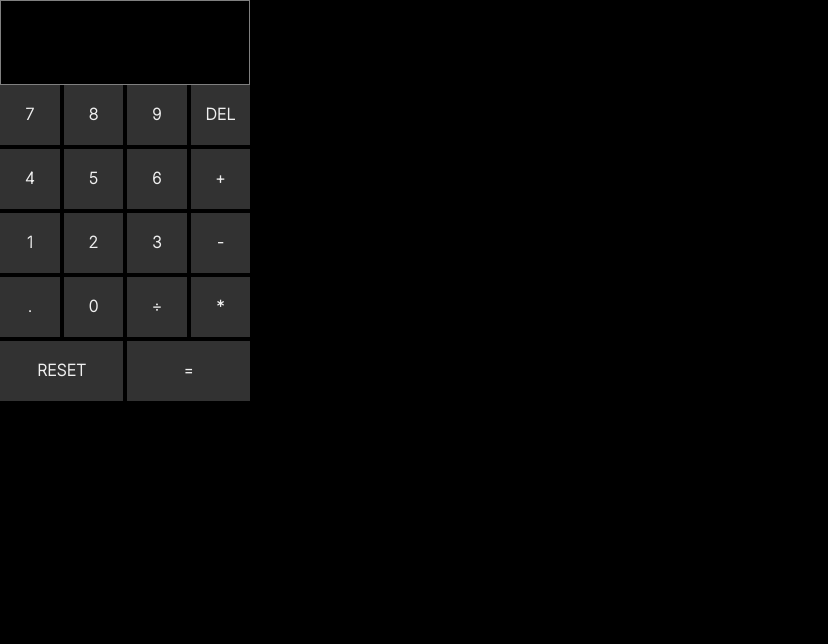
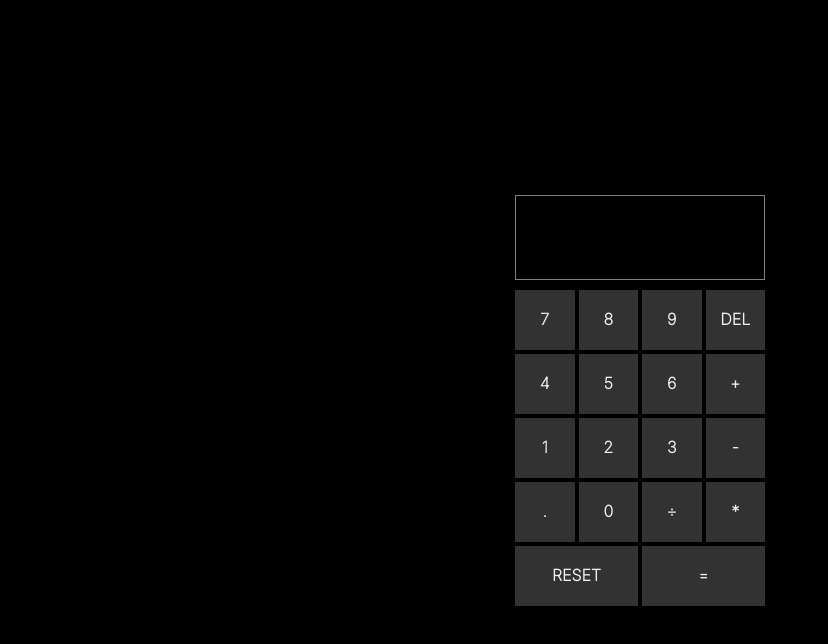
Before and after one commit to asbhogal/React-Calculator, a React (Vite) app: page / in a window 1280 px wide. Shown: the top 644 px of the page, without its empty margins (0-828 px from the left). Built offline with nearby package versions, Linux system fonts and the light colour scheme.

Commit message:
changes to functional components - resolved useRef issue

```diff
--- a/chakra.config.js
+++ b/chakra.config.js
@@ -56,7 +56,7 @@ const theme = extendTheme({
       },
     },
   },
-  styles: {
+  /* styles: {
     global: {
       body: {
         variants: {
@@ -72,7 +72,7 @@ const theme = extendTheme({
         },
       },
     },
-  },
+  }, */
 });
 
 export default theme;
--- a/src/components/Calculator.jsx
+++ b/src/components/Calculator.jsx
@@ -1,4 +1,4 @@
-import { Box, Button, Text, Flex, SimpleGrid } from "@chakra-ui/react";
+import { Button, Flex, SimpleGrid } from "@chakra-ui/react";
 import {
   FlexWithVariant,
   BoxWithVariant,
@@ -36,8 +36,14 @@ function Calculator() {
 
   return (
     <BoxWithVariant variant="theme-1">
-      <FlexWithVariant variant="theme-1" justifyContent="center" h="100vh">
+      <FlexWithVariant
+        variant="theme-1"
+        display="flex"
+        justifyContent="center"
+        h="100vh"
+      >
         <FlexWithVariant
+          display="flex"
           flexDirection="column"
           justifyContent="center"
           gap="10px"
@@ -45,6 +51,7 @@ function Calculator() {
           variant="theme-1"
         >
           <Flex
+            display="flex"
             flexDirection="column"
             justifyContent="space-between"
             alignItems="flex-end"
--- a/src/components/customComponents.jsx
+++ b/src/components/customComponents.jsx
@@ -1,3 +1,4 @@
+import React from "react";
 import { useStyleConfig, Box, Button, Flex, Text } from "@chakra-ui/react";
 import PropTypes from "prop-types";
 
@@ -16,10 +17,12 @@ export const FlexWithVariant = ({ variant, ...props }) => {
   return <Flex __css={styles} {...props} />;
 };
 
-export const TextWithVariant = ({ variant, ...props }) => {
-  const styles = useStyleConfig("Text", { variant });
-  return <Text __css={styles} {...props} />;
-};
+export const TextWithVariant = React.forwardRef(
+  ({ variant, ...props }, ref) => {
+    const styles = useStyleConfig("Text", { variant });
+    return <Text ref={ref} __css={styles} {...props} />;
+  }
+);
 
 BoxWithVariant.propTypes = {
   variant: PropTypes.string.isRequired,
@@ -36,3 +39,5 @@ FlexWithVariant.propTypes = {
 TextWithVariant.propTypes = {
   variant: PropTypes.string.isRequired,
 };
+
+TextWithVariant.displayName = "TextWithVariant";
```
